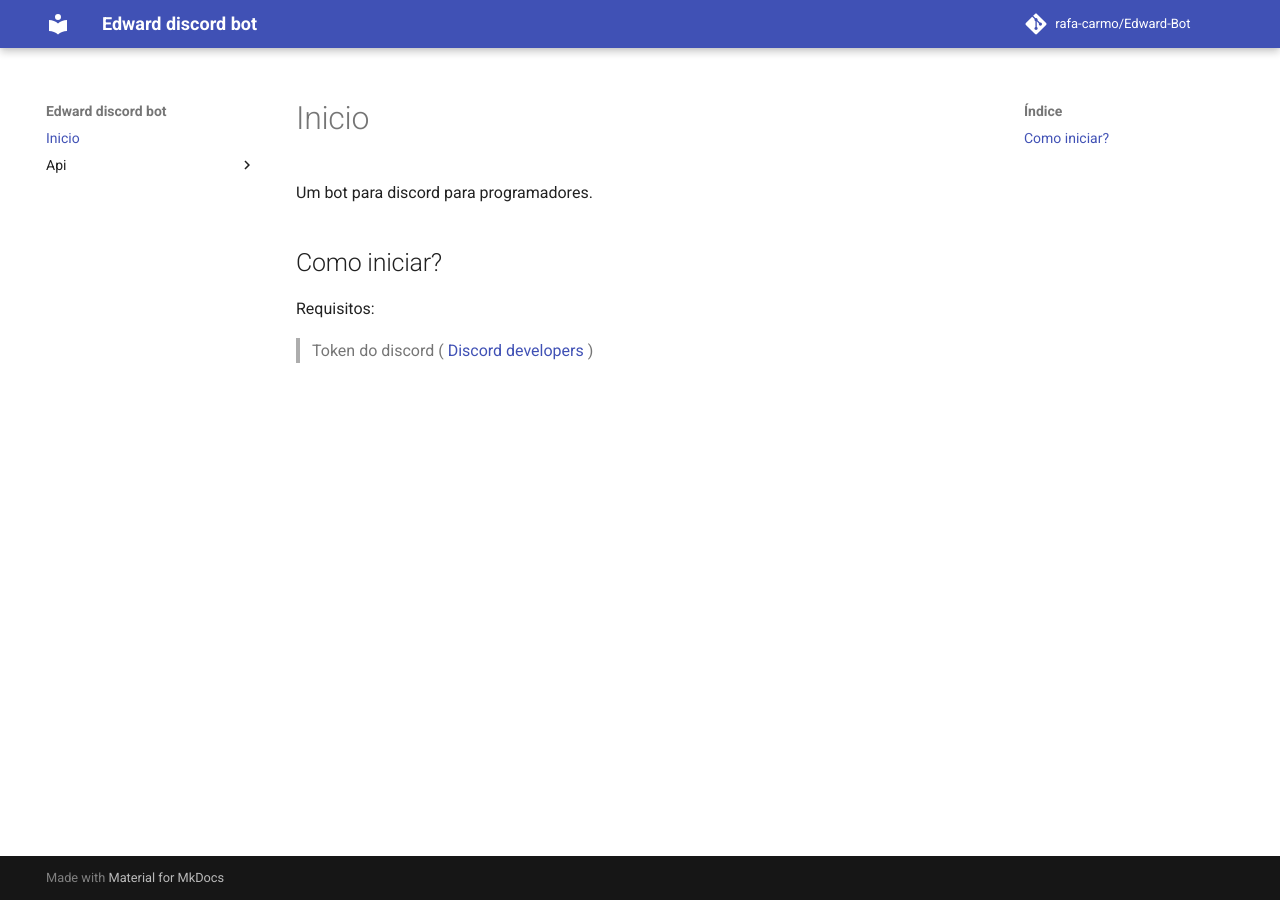
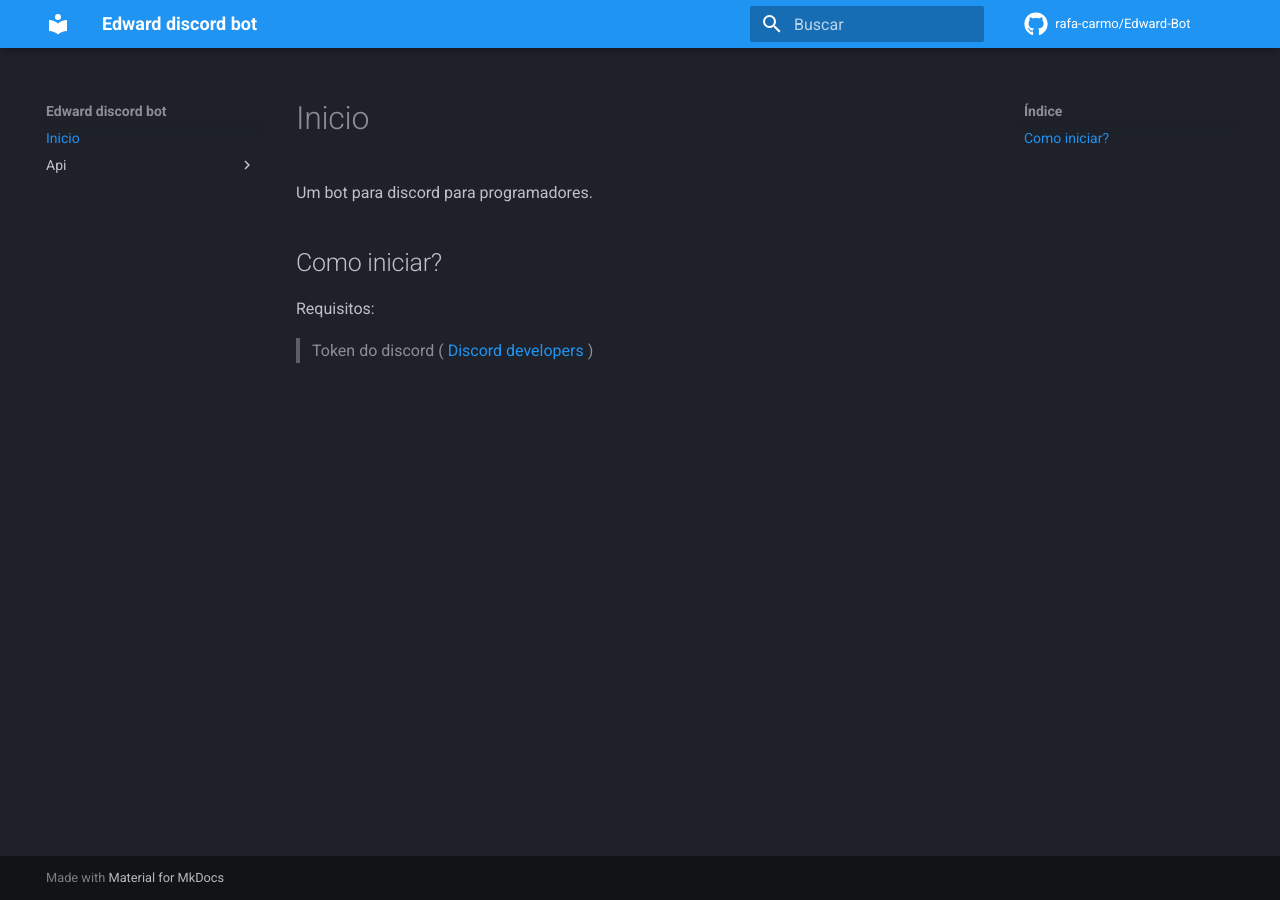
Before and after one commit to rafa-carmo/Edward-Bot, an MkDocs documentation site: the page built from docs/index.md, in a window 1280 px wide. Built offline with MkDocs 1.6.1 and Material for MkDocs 9.7.7, drawn with Linux system fonts in a browser that asks for light colours; comment, search, counter and statistics services are not loaded.

Commit message:
personalized mkdocs.yml

```diff
--- a/mkdocs.yml
+++ b/mkdocs.yml
@@ -1,13 +1,22 @@
 site_name: Edward discord bot
 repo_url: https://github.com/rafa-carmo/Edward-Bot
+
 repo_name: rafa-carmo/Edward-Bot
 edit_uri: tree/main/docs
 
 theme:
   name: material
   language: pt-BR
+  icon:
+    repo: fontawesome/brands/github
+  palette:
+    - scheme: slate
+      primary: blue
+      accent: indigo
 
 plugins:
+- search:
+    lang: pt-BR
 - autorefs
 - mkdocstrings:
     handlers:
```
